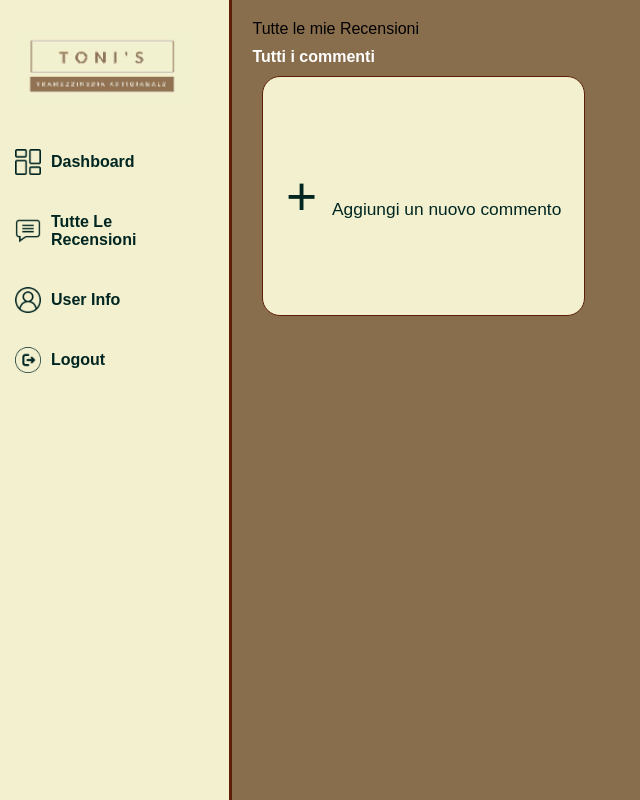
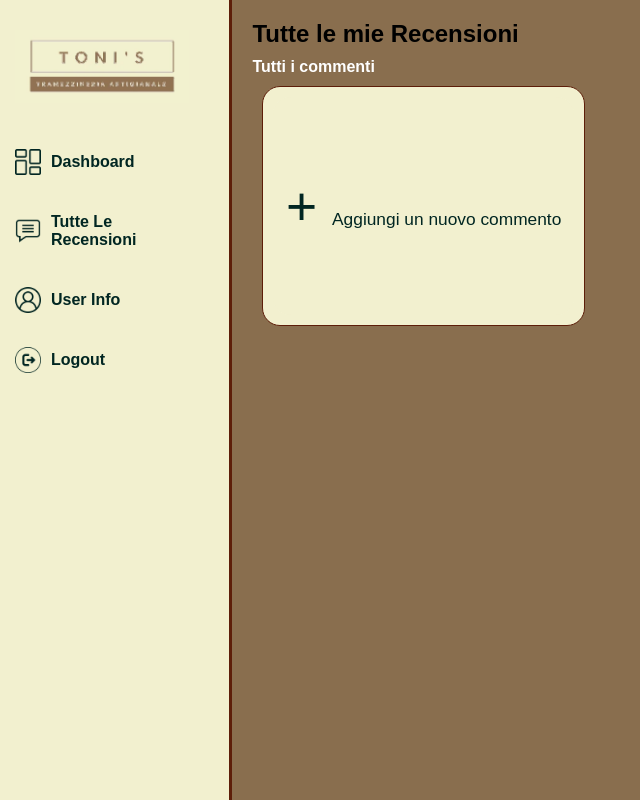
Before and after one commit to Strabunti/Toni, a PHP site: page /user-dashboard.php in a window 1280 px wide. Shown: the whole page, without its empty margins (0-640 px from the left). Run offline with PHP 8.4, Linux system fonts and the light colour scheme; the visitor is signed in with stand-in values (Sample User, id 1); data comes from the database, SQL or seed files in the repository.

Commit message:
Update user-dashboard.php

```diff
--- a/user-dashboard.php
+++ b/user-dashboard.php
@@ -30,7 +30,7 @@
 
         <div class="main-content">
             <div class="recensioni">
-                <div id="title">Tutte le mie Recensioni</div>
+                <div id="title" class="title">Tutte le mie Recensioni</div>
                 <a id="all-comments-link" class="link-to-page" href="comments-all.php">Tutti i commenti</a>
 
                 <?php
```
